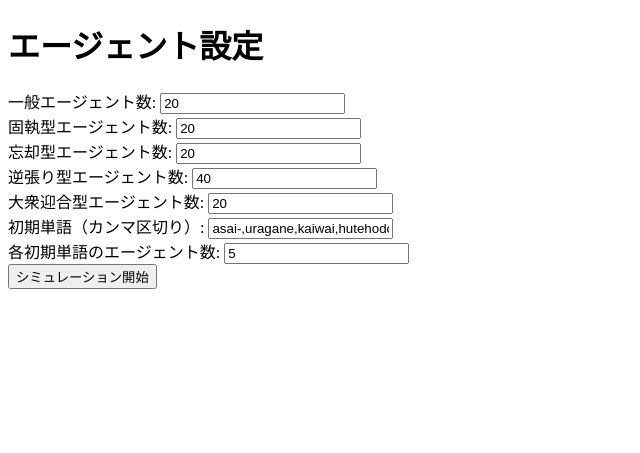
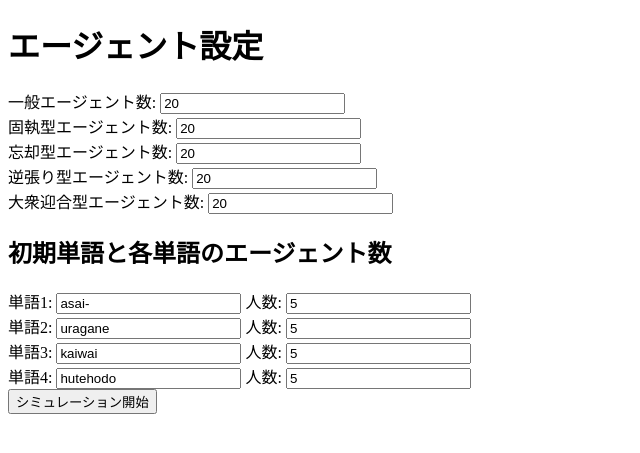
Before and after one commit to TasakiDaichi/bazzword_simulater, a Flask app: page / in a window 1280 px wide. Shown: the top 453 px of the page, without its empty margins (0-640 px from the left). Run offline with Flask 3, Linux system fonts and the light colour scheme.

Commit message:
初期キャラ数修正

```diff
--- a/common/config.py
+++ b/common/config.py
@@ -11,7 +11,7 @@ SETTINGS = {
     "general_agents": 20,
     "persistent_agents": 20,
     "forgetful_agents": 20,
-    "contrarian_agents": 40,
+    "contrarian_agents": 20,
     "mass_follower_agents": 20,
     "width": 800,
     "height": 800,
--- a/templates/form.html
+++ b/templates/form.html
@@ -11,10 +11,19 @@
         一般エージェント数: <input type="number" name="general_agents" value="20"><br>
         固執型エージェント数: <input type="number" name="persistent_agents" value="20"><br>
         忘却型エージェント数: <input type="number" name="forgetful_agents" value="20"><br>
-        逆張り型エージェント数: <input type="number" name="contrarian_agents" value="40"><br>
+        逆張り型エージェント数: <input type="number" name="contrarian_agents" value="20"><br>
         大衆迎合型エージェント数: <input type="number" name="mass_follower_agents" value="20"><br>
-        初期単語（カンマ区切り）: <input type="text" name="initial_words" value="asai-,uragane,kaiwai,hutehodo"><br>
-        各初期単語のエージェント数: <input type="number" name="initial_count" value="5"><br>
+        <h2>初期単語と各単語のエージェント数</h2>
+        <div>
+            単語1: <input type="text" name="word1" value="asai-">
+            人数: <input type="number" name="count1" value="5"><br>
+            単語2: <input type="text" name="word2" value="uragane">
+            人数: <input type="number" name="count2" value="5"><br>
+            単語3: <input type="text" name="word3" value="kaiwai">
+            人数: <input type="number" name="count3" value="5"><br>
+            単語4: <input type="text" name="word4" value="hutehodo">
+            人数: <input type="number" name="count4" value="5"><br>
+        </div>
         <input type="submit" value="シミュレーション開始">
     </form>
 </body>
--- a/views/Home.py
+++ b/views/Home.py
@@ -2,6 +2,7 @@ from flask import Flask, render_template, request, redirect, url_for, session, s
 from flask_cors import CORS, cross_origin
 import os
 from views.simu_threads import start_simulation_thread
+from views.share_config import simulation_config
 
 # run.pyにこのviewファイルを認識させるために必要
 home_blueprint = Blueprint("Home", __name__, url_prefix="/")
@@ -16,8 +17,16 @@ def form():
         session["forgetful_agents"] = int(request.form["forgetful_agents"])
         session["contrarian_agents"] = int(request.form["contrarian_agents"])
         session["mass_follower_agents"] = int(request.form["mass_follower_agents"])
-        session["initial_words"] = request.form["initial_words"]  # カンマ区切り
-        session["initial_count"] = int(request.form["initial_count"])
+
+        # 初期単語ごとの人数を辞書でまとめる
+        initial_agents = {}
+        global simulation_config
+        for i in range(1, 5):
+            word = request.form.get(f"word{i}")
+            count = request.form.get(f"count{i}")
+            if word and count:
+                initial_agents[word] = int(count)
+        simulation_config["initial_agents"] = initial_agents
         return redirect(url_for("Home.simu"))
     return render_template("form.html")
 
--- /dev/null
+++ b/views/share_config.py
@@ -0,0 +1 @@
+simulation_config = {}
```
Also changed, not shown: views/simu_threads.py (+19 -5 lines), static/graph.png.
